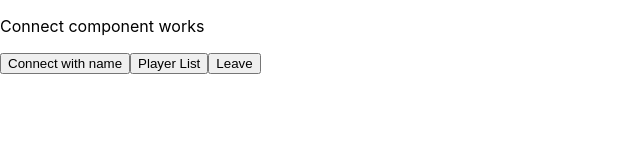
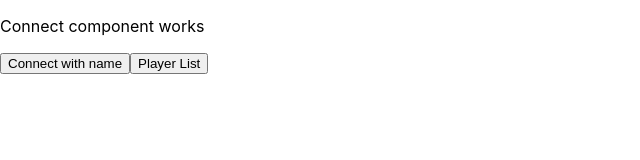
Before and after one commit to DanielNagy97/integralt-beadando, a React (Create React App) app in the folder client-app/: page / in a window 1280 px wide. Shown: the top 160 px of the page, without its empty margins (0-640 px from the left). Built offline with nearby package versions, Linux system fonts and the light colour scheme; no server answers.

Commit message:
Adding basic page change logic

```diff
--- a/client-app/src/App.tsx
+++ b/client-app/src/App.tsx
@@ -1,11 +1,68 @@
-import React, { Component } from 'react';
-import logo from './logo.svg';
+import React from 'react';
 import './App.css';
+import Connect from './components/connect/connect';
+import Game from './components/game/game';
+import { Player } from '../src/models/player';
 
-import Connect from './components/connect/connect';
+export enum Pages {
+  CONNECT = 'connect',
+  GAME = 'game'
+}
 
-function App() {
-  return (<Connect/>);
+export interface AppProps {}
+
+export interface AppStates {
+  page: Pages;
+  player: Player;
+}
+
+class App extends React.Component<AppProps, AppStates> {
+
+  constructor(props: AppProps) {
+    super(props)
+
+    this.state = {
+      page: Pages.CONNECT,
+      player: {
+        id: '',
+        name: ''
+      }
+    }
+  }
+
+  setPage = (page: Pages) => {
+    this.setState({
+      page: page
+    })
+  }
+
+  setPlayer = (player: Player) => {
+      this.setState({
+        player: player
+      })
+  }
+
+  render() {
+    return (
+      <div>
+        {
+          this.state.page === 'connect' &&
+          <Connect
+            onPageChange = {this.setPage}
+            onPlayerConnect = {this.setPlayer}
+          />
+        }
+        {
+          this.state.page === 'game' &&
+          <Game
+            onPageChange = {this.setPage}
+            player = {this.state.player}
+          />
+        }
+      </div>
+    )
+  }
+
 }
 
 export default App;
--- a/client-app/src/components/connect/connect.tsx
+++ b/client-app/src/components/connect/connect.tsx
@@ -3,18 +3,22 @@ import { RequestType } from '../../scripts/connectionHandler/messages/requestTyp
 import { NewPlayerPayload, PlayerListPayload } from '../../scripts/connectionHandler/messages/responses';
 import { SocketMessage } from '../../scripts/connectionHandler/messages/socketMessage';
 import { PlayerSocketMessageHandler } from '../../scripts/connectionHandler/playerSocketMessageHandler';
+import { Player } from '../../models/player';
 
-interface Player {
-  id: String,
-  name: String
+export interface ConnectProps {
+  onPageChange: Function;
+  onPlayerConnect: Function;
 }
 
-export interface ConnectProps { }
-export interface ConnectStates { messageHandler: PlayerSocketMessageHandler, player: Player }
+export interface ConnectStates {
+  messageHandler: PlayerSocketMessageHandler,
+  player: Player
+}
 
 class Connect extends React.Component<ConnectProps, ConnectStates> {
   constructor(props: ConnectProps) {
     super(props)
+
     this.state = {
       messageHandler: new PlayerSocketMessageHandler(),
       player: {
@@ -55,6 +59,9 @@ class Connect extends React.Component<ConnectProps, ConnectStates> {
       }
     });
     this.state.messageHandler.newPlayer("test-name");
+
+    this.props.onPlayerConnect(this.state.player)
+    this.props.onPageChange('game')
   }
 
   listPlayers() {
@@ -72,7 +79,7 @@ class Connect extends React.Component<ConnectProps, ConnectStates> {
         <p>Connect component works</p>
         <button onClick={() => this.connect()}>Connect with name</button>
         <button onClick={() => this.listPlayers()}>Player List</button>
-        <button onClick={() => this.leave()}>Leave</button>
+        {/*<button onClick={() => this.leave()}>Leave</button>*/}
       </div>
     );
   }
--- /dev/null
+++ b/client-app/src/models/player.ts
@@ -0,0 +1,4 @@
+export interface Player {
+    id: String,
+    name: String
+  }
```
Also changed, not shown: client-app/src/components/game/game.tsx (+5 -2 lines).
